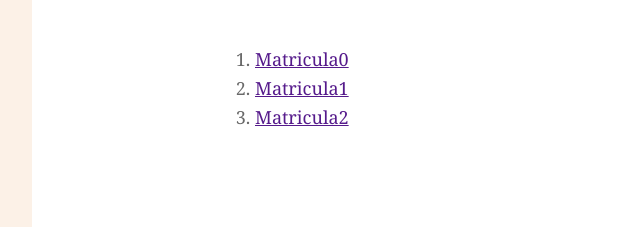
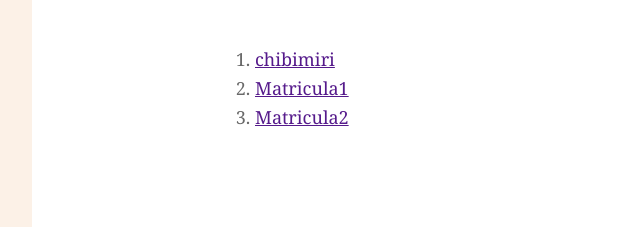
Before and after one commit to MiriamBautistaAlvarez/miriambautistaalvarez.github.io, a plain HTML site: page grupo.html in a window 1280 px wide. Shown: the part 658-885 px from the top of the page, 108-748 px from the left. Drawn offline with nearby package versions, Linux system fonts and the light colour scheme.

Commit message:
Update grupo.html
agregue mi nombre

```diff
--- a/grupo.html
+++ b/grupo.html
@@ -73,7 +73,7 @@
       <br>
       <br>
       <ol class="list">
-        <li><a href="">Matricula0</a></li>
+        <li><a href="">chibimiri</a></li>
         <li><a href="">Matricula1</a></li>
         <li><a href="">Matricula2</a></li>
        </ol>
```
